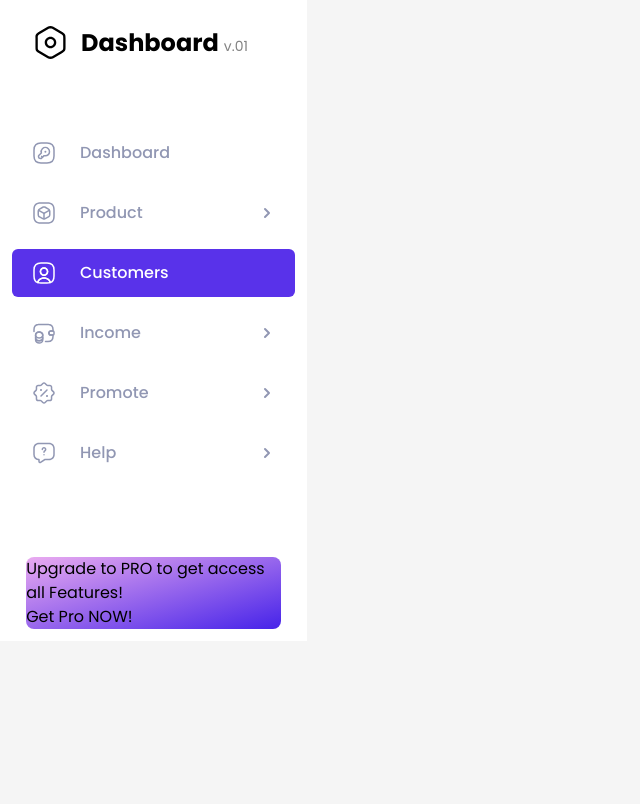
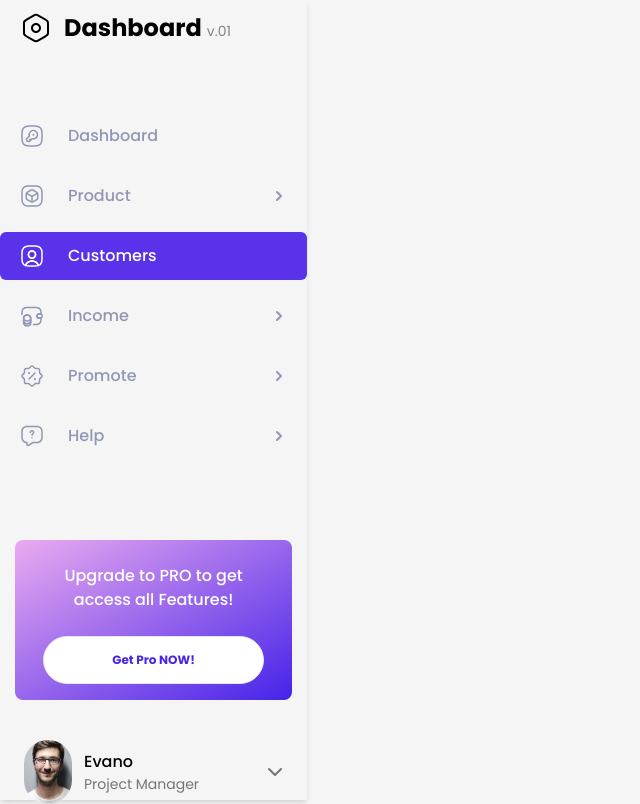
Before and after one commit to olumatty/CRM-DASHBOARD, a React (Vite) app: page / in a window 1280 px wide. Shown: the whole page, without its empty margins (0-640 px from the left). Built offline with nearby package versions, Linux system fonts and the light colour scheme.

Commit message:
sidebar 2.0

```diff
--- a/src/components/Sidebar.jsx
+++ b/src/components/Sidebar.jsx
@@ -1,45 +1,81 @@
 import React, { useState } from "react";
 import logo from "../assets/logo.svg";
 import { Data } from "../../data/data";
+import profile from "../assets/person_one.jpg";
+import right_Arrow from "../assets/chevron-down 2.svg";
 
 const Sidebar = () => {
+  const [activeIndex, setActiveIndex] = useState(2);
 
-    const [activeIndex, setActiveIndex] = useState(2)
   return (
-    <div className="w-[24%] h-full bg-white p-3">
-      <div className="flex justify-start gap-3 py-3 px-5 items-center">
-        <div className="flex items-center ">
-          <img src={logo} alt="" />
-        </div>
-        <h1 className="text-2xl font-bold">
+    <div className="bg-whit shadow-md h-screen transition-all duration-300 ease-in-out lg:w-[24%] w-16">
+
+      {/* Logo Section */}
+      <div className="flex items-center justify-center lg:justify-start gap-3 py-3 px-5">
+        <img src={logo} alt="Logo" className="w-8 h-8" />
+        <h1 className="text-2xl font-bold hidden lg:block">
           Dashboard{" "}
-          <span className="font-normal text-sm text-[#838383]">v.01 </span>
+          <span className="font-normal text-sm text-[#838383]">v.01</span>
         </h1>
       </div>
 
+      {/* Navigation */}
       <ul className="mt-14 space-y-3">
         {Data.map((item, id) => {
-            const isActive = activeIndex ===  id;
+          const isActive = activeIndex === id;
           return (
-            <li key={id} className={`font-medium text-[#9197B3] ${isActive ? 'bg-[#5932EA] text-white w-full h-12 rounded-md':" "}`} onClick={() => setActiveIndex(id )}>
+            <li
+              key={id}
+              className={`font-medium text-[#9197B3] ${
+                isActive
+                  ? "bg-[#5932EA] text-white w-full h-12 rounded-md"
+                  : ""
+              }`}
+              onClick={() => setActiveIndex(id)}
+            >
               <div className="flex justify-between items-center py-3 px-5">
                 <div className="flex gap-6">
                   <img src={item.icon} alt={item.title} />
-                  <span className={`transition-all ${isActive ? 'text-white' : 'text-[#9197B3]'}`}>{item.title}</span>
+                  <span
+                    className={`transition-all hidden lg:block ${
+                      isActive ? "text-white" : "text-[#9197B3]"
+                    }`}
+                  >
+                    {item.title}
+                  </span>
                 </div>
-                <img src={item.icon2} alt="" />
+                <img src={item.icon2} alt="" className="hidden lg:block" />
               </div>
             </li>
           );
         })}
       </ul>
+      {/* Upgrade Section (Hidden on smaller screens) */}
+      <div className="mt-20 mx-auto hidden lg:block">
+        <div className="h-40 w-[90%] mx-auto bg-gradient-to-br from-[#EAABF0] to-[#4623e9] rounded-lg text-center">
+          <p className="py-6 text-white font-medium">
+            Upgrade to PRO to get<br /> access all Features!
+          </p>
+          <button className="w-[80%] h-12 text-center bg-white border rounded-full text-[#4925E9] font-bold text-[12px]">
+            Get Pro NOW!
+          </button>
+        </div>
+      </div>
 
-      <div className="mt-20 mx-auto">
-        <div className="h-30 w-[90%] mx-auto bg-gradient-to-br from-[#EAABF0] to-[#4623e9] rounded-lg ">
-            <p>Upgrade to PRO to get access all Features!</p>
-
-            <button> Get Pro NOW!</button>
+      {/* Profile Section */}
+      <div className="flex mt-10 mb-20 justify-center lg:justify-between">
+        <div className="flex gap-3 items-center lg:ml-6 lg:flex">
+          <img
+            src={profile}
+            alt="Profile"
+            className=" w-12 h-12 lg:w-18 lg:h-16 object-cover rounded-full"
+          />
+          <div className="hidden lg:block">
+            <h3 className="font-medium">Evano</h3>
+            <p className="text-[#757575] text-sm">Project Manager</p>
+          </div>
         </div>
+        <img src={right_Arrow} alt="Arrow" className="w-6 h-6 mr-5 lg:w-auto lg:h-auto hidden lg:block" />
       </div>
     </div>
   );
```
Also changed, not shown: src/assets/chevron-down 2.svg (added), src/assets/person_one.jpg (added).
